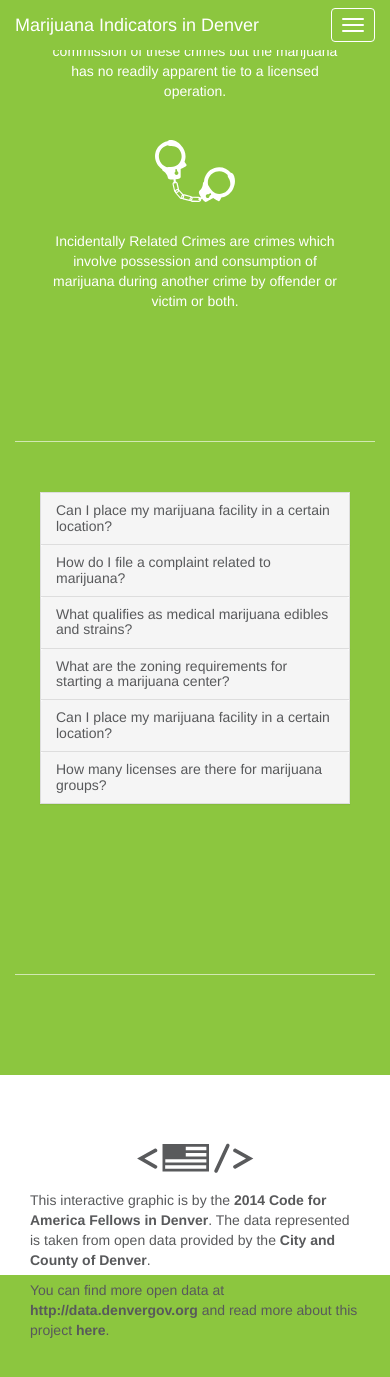
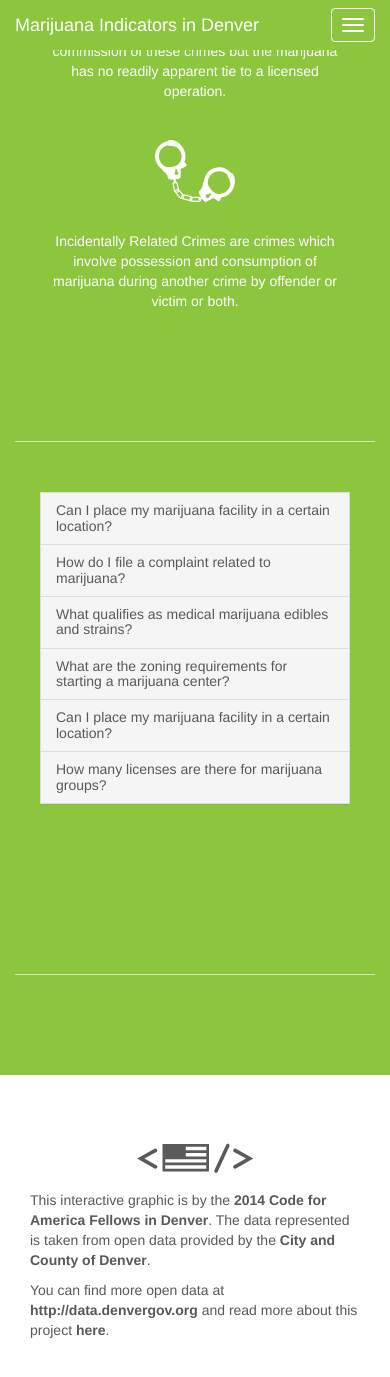
Before and after one commit to boonrs/denver-marijuana-infographic, a Jekyll site: the page built from index.html, in a window 390 px wide and 1400 px high, scrolled down 2844 px. Shown: the top 1377 px of the window. Built offline with Jekyll 4.4.1, drawn with Linux system fonts in a browser that asks for light colours; Markdown is read by kramdown in place of the engine named in the settings; before the commit the page ends 4184 px from its top, so only the background shows below that.

Commit message:
fixed weird footer bug on small screens

```diff
--- a/_layouts/default.html
+++ b/_layouts/default.html
@@ -25,8 +25,8 @@
 
       {{ content }}
 
-      <footer>
-        <div class="col-sm-12">
+      <footer class="col-sm-12">
+
 
             <div class="col-sm-3 col-sm-offset-2 flag-tag">
               <a href="http://codeforamerica.org/"><img class="center" alt="Code for America" src="images/flag_tag.svg" width="150"></a>
@@ -36,7 +36,7 @@
                 <p>This interactive graphic is by the <a href="http://codeforamerica.org/">2014 Code for America Fellows in Denver</a>. The data represented is taken from open data provided by the <a href="http://www.denvergov.org/">City and County of Denver</a>.</p>
                 <p>You can find more open data at <a href="http://data.denvergov.org">http://data.denvergov.org</a> and read more about this project <a href="#">here</a>.
             </div>
-        </div>
+
       </footer>
 
 
--- a/css/main.css
+++ b/css/main.css
@@ -131,7 +131,7 @@
   color: #58595b;
   padding-top: 50px;
   padding-bottom: 50px;
-  height:200px;
+  height:100%;
   clear:both;
 }
 
```
